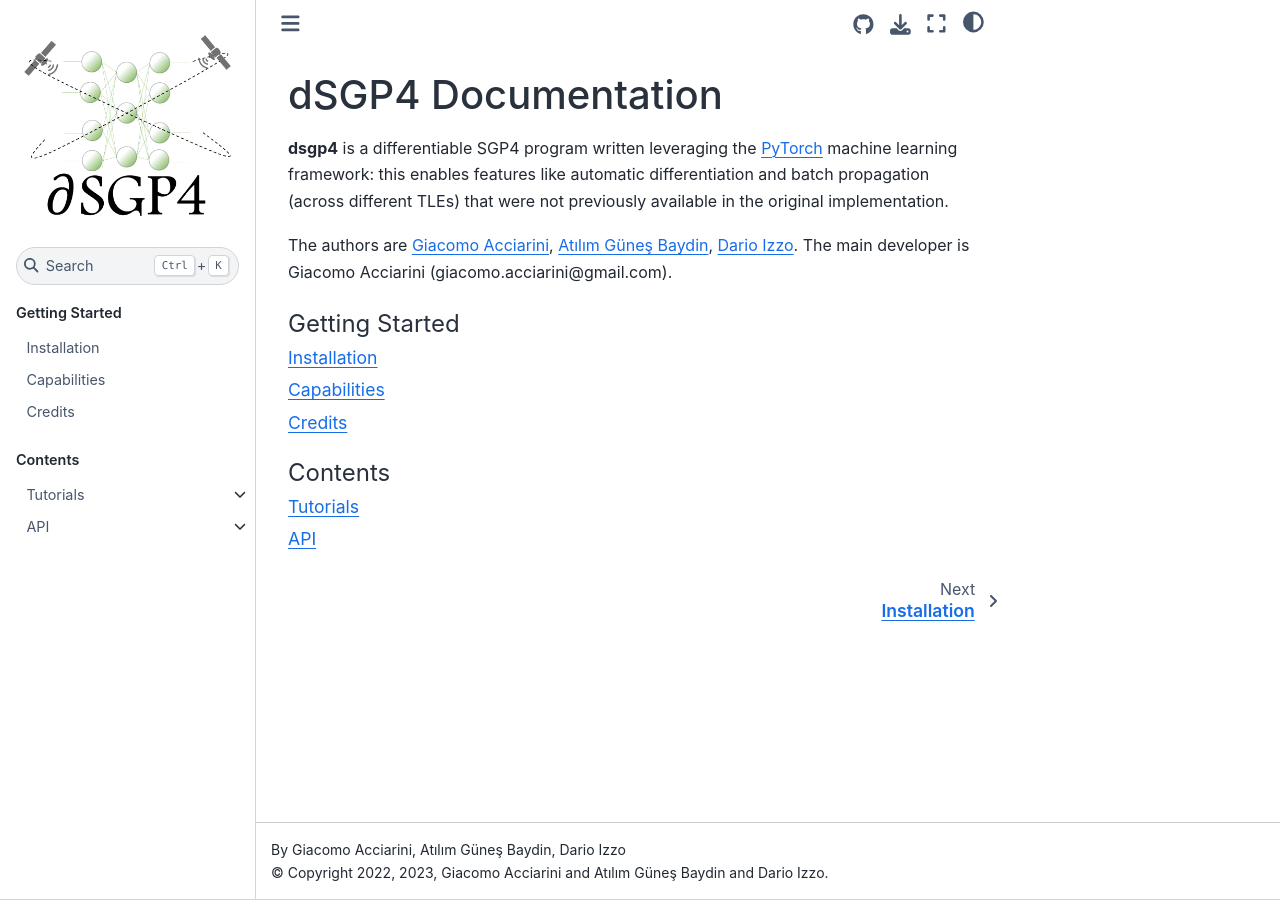
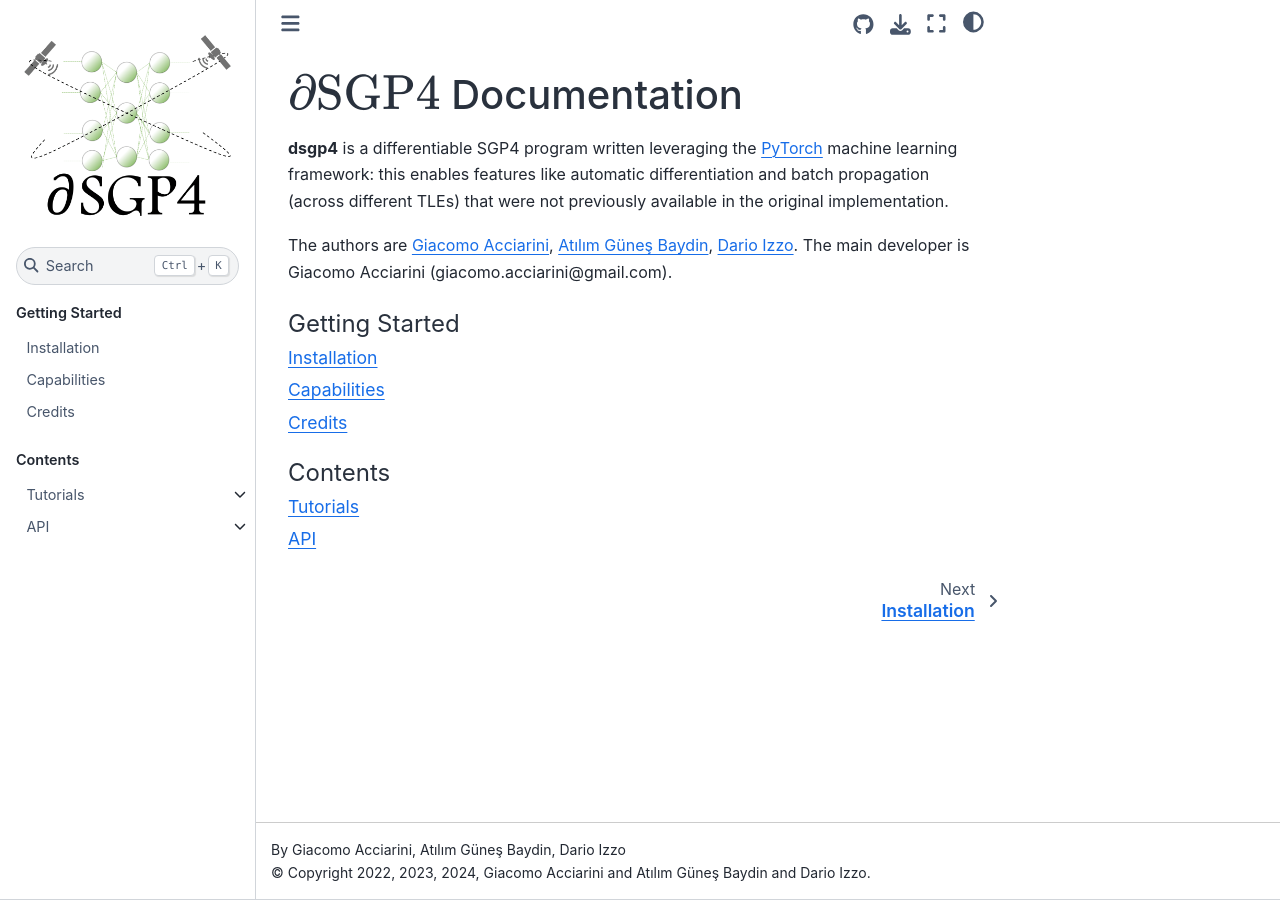
Before and after one commit to esa/dSGP4, a Sphinx documentation site: the page built from doc/index.md, in a window 1280 px wide. Built offline with Sphinx 7.4.7 and the Sphinx Book theme 1.1.4, drawn with Linux system fonts in a browser that asks for light colours.

Commit message:
fix docs files

```diff
--- a/doc/api.rst
+++ b/doc/api.rst
@@ -3,7 +3,7 @@
 API
 ====
 
-dSGP4 API
+$\partial\textrm{SGP4}$ API
 
 .. toctree::
    :maxdepth: 2
--- a/doc/conf.py
+++ b/doc/conf.py
@@ -18,7 +18,7 @@
 # -- Project information -----------------------------------------------------
 
 project = "dsgp4"
-copyright = "2022, 2023, Giacomo Acciarini and Atılım Güneş Baydin and Dario Izzo"
+copyright = "2022, 2023, 2024, Giacomo Acciarini and Atılım Güneş Baydin and Dario Izzo"
 author = "Giacomo Acciarini, Atılım Güneş Baydin, Dario Izzo"
 
 # The full version, including alpha/beta/rc tags
--- a/doc/index.md
+++ b/doc/index.md
@@ -1,4 +1,4 @@
-dSGP4 Documentation
+$\partial\textrm{SGP4}$ Documentation
 ================================
 
 **dsgp4** is a differentiable SGP4 program written leveraging the [PyTorch](https://pytorch.org/) machine learning framework: this enables features like automatic differentiation and batch propagation (across different TLEs) that were not previously available in the original implementation.
```
Also changed, not shown: doc/credits.ipynb.
